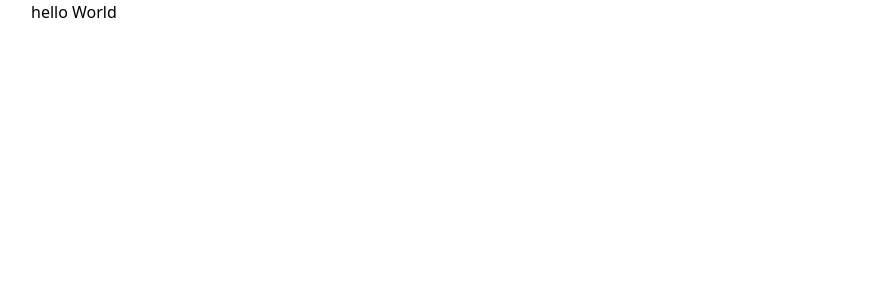
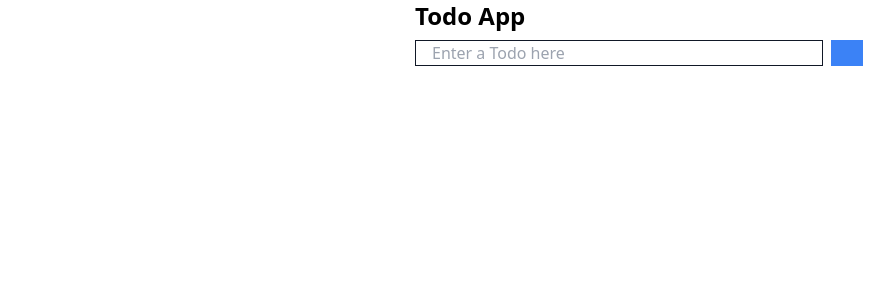
Before and after one commit to Saber1Y/Todo-App---Next.js, a Next.js app: page / in a window 1280 px wide. Shown: the top 300 px of the page, without its empty margins (1-895 px from the left). Built offline with nearby package versions, Linux system fonts and the light colour scheme.

Commit message:
create: btn and input added

```diff
--- a/pages/index.js
+++ b/pages/index.js
@@ -1,19 +1,18 @@
-import Head from 'next/head'
-import Image from 'next/image'
-import styles from '../styles/Home.module.css'
+import React, { useState } from "react"
 
 export default function Home() {
   return (
-    <div className={styles.container}>
-      <Head>
-        <title>Create Next App</title>
-        <meta name="description" content="Generated by create next app" />
-        <link rel="icon" href="/favicon.ico" />
-      </Head>
-      <div className='text-black'>
-        hello World
+    <div className='text-black mx-auto max-w-md'>
+      <h1 className="font-bold text-2xl">Todo App</h1>
+      <div className="flex mt-2">
+        <input className="border border-gray-900 mr-2 px-4 flex-grow" type="text"
+        placeholder="Enter a Todo here"
+
+        />
+        <button
+         className="bg-blue-500 hover:bg-blue-700 text-white font-bold py-2 px-4"
+         />
       </div>
-
     </div>
   )
 }
```
